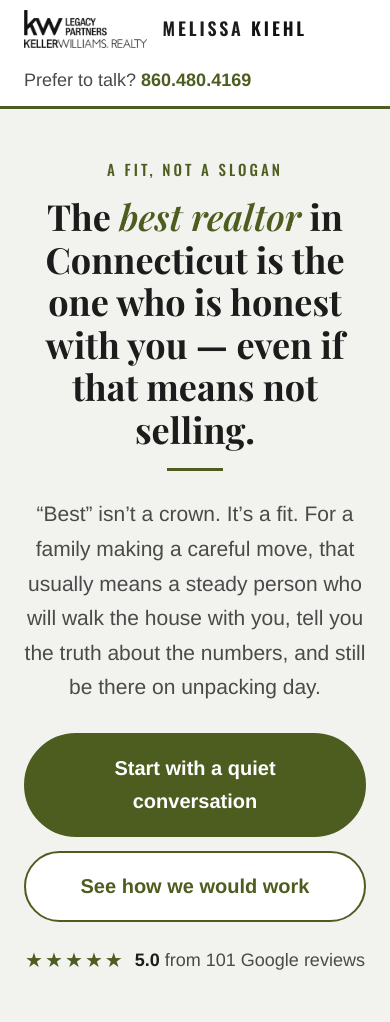
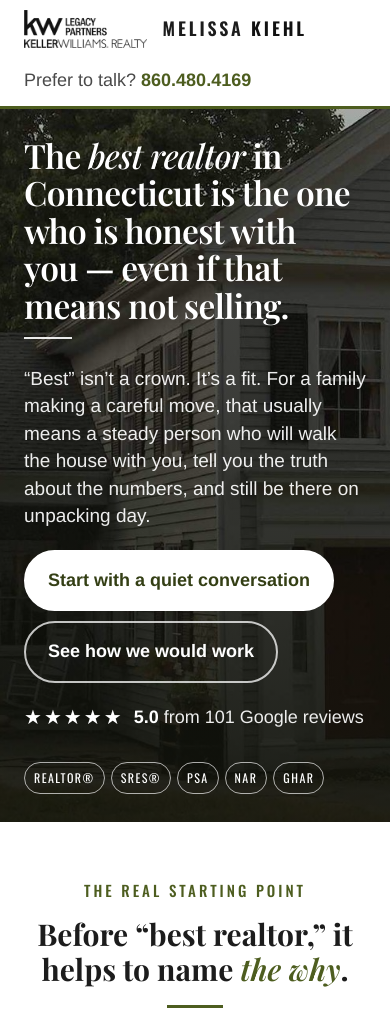
Before and after one commit to melissakiehl/senior-pages, a plain HTML site: page public/best-realtor-connecticut/index.html in a window 390 px wide. Shown: the top 1022 px of the page. Drawn offline with Linux system fonts and the light colour scheme.

Commit message:
Remove hero kickers, swap designation badges, and elevate the best-realtor hero.
Drop the small eyebrow above the main headline on every page, including the thank-you page, so the headline sits cleanly. Replace the KW Legacy Partners designation bubble with NAR and GHAR text badges, and keep Keller Williams Legacy Partners in the footer. Redesign the best-realtor Connecticut hero as a full-bleed photograph of the existing Simsbury house, with a larger serif headline, a refined reviews-and-credentials row, and soft CTAs.

```diff
--- a/public/best-realtor-connecticut/index.html
+++ b/public/best-realtor-connecticut/index.html
@@ -29,7 +29,7 @@
 
 <link rel="preload" href="fonts/playfair.woff" as="font" type="font/woff" crossorigin>
 <link rel="preload" href="fonts/arimo.woff" as="font" type="font/woff" crossorigin>
-<link rel="preload" href="images/melissa-living-room-conversation.jpg" as="image">
+<link rel="preload" href="images/ct-house-band.jpg" as="image">
 
 <script type="application/ld+json">
 {
@@ -141,20 +141,30 @@ section{padding:84px 0}
 .head-call{font-size:18px;color:var(--muted);margin:0}
 .head-call a{font-weight:700;color:var(--accent);text-decoration:none;white-space:nowrap}
 
-/* CENTERED HERO OVER A SAGE BAND + PHOTO CARD */
-.hero{background:var(--sage);padding:72px 0 0;text-align:center;border-bottom:0}
-.hero h1{max-width:18em;margin-left:auto;margin-right:auto}
-.hero .lead{margin-bottom:0}
-.badge{display:inline-flex;align-items:center;gap:10px;margin-top:22px;font-size:18px;color:var(--muted);text-decoration:none;justify-content:center}
-.badge .stars{color:var(--accent);letter-spacing:2px;font-size:20px}
-.badge strong{color:var(--ink)}
-.hero-card-wrap{margin-top:48px;display:flex;justify-content:center;position:relative}
-.hero-card{background:#fff;padding:16px 16px 28px;box-shadow:0 22px 50px rgba(44,53,20,.14);width:min(380px,86vw);position:relative;top:48px}
-.hero-card img{width:100%;aspect-ratio:4/5;object-fit:cover;object-position:center 15%}
-.hero-card p{margin:14px 0 0;font-family:var(--label);letter-spacing:.12em;text-transform:uppercase;font-size:14px;color:var(--pine)}
+/* FULL-BLEED PHOTO HERO: Simsbury house, subtle overlay, large serif type */
+.hero{position:relative;isolation:isolate;min-height:min(calc(100vh - 84px),820px);display:flex;align-items:flex-end;padding:0;color:#fff;background:#1a1c14;overflow:hidden}
+.hero-bg{position:absolute;inset:0;z-index:0}
+.hero-bg img{width:100%;height:100%;object-fit:cover;object-position:center 58%;display:block}
+.hero::after{content:"";position:absolute;inset:0;z-index:1;background:linear-gradient(180deg,rgba(20,22,14,.28) 0%,rgba(20,22,14,.42) 38%,rgba(20,22,14,.82) 100%)}
+.hero .wrap{position:relative;z-index:2;width:100%;padding:80px 24px 64px;text-align:left}
+.hero h1{color:#fff;font-size:clamp(40px,5.8vw,70px);line-height:1.12;font-weight:600;letter-spacing:-.02em;max-width:12.5em;margin:0 0 24px;text-wrap:balance}
+.hero h1 em{color:#fff;font-style:italic;font-weight:500}
+.hero .rule{background:#fff;margin:0 0 26px;width:48px;height:2px;opacity:.9}
+.hero .lead{color:rgba(255,255,255,.92);font-size:clamp(20px,2.05vw,24px);line-height:1.55;max-width:30em;margin:0}
+.hero .cta-row{justify-content:flex-start;margin-top:32px;gap:16px}
+.hero .btn-solid{background:#fff;color:var(--pine-deep);border-color:#fff}
+.hero .btn-solid:hover{background:transparent;color:#fff;border-color:#fff}
+.hero .btn-ghost-light{background:transparent;color:#fff;border:2px solid rgba(255,255,255,.75)}
+.hero .btn-ghost-light:hover{background:rgba(255,255,255,.14);color:#fff;border-color:#fff}
+.hero-trust{display:flex;flex-wrap:wrap;align-items:center;gap:16px 28px;margin-top:36px}
+.badge{display:inline-flex;align-items:center;gap:10px;margin:0;font-size:18px;color:rgba(255,255,255,.92);text-decoration:none}
+.badge .stars{color:#fff;letter-spacing:2px;font-size:20px}
+.badge strong{color:#fff}
+.hero-creds{display:flex;flex-wrap:wrap;gap:8px;margin:0;padding:0;list-style:none}
+.hero .hero-creds li{font-family:var(--label);letter-spacing:.12em;font-size:13px;text-transform:uppercase;color:#fff;border:1px solid rgba(255,255,255,.65);background:transparent;border-radius:999px;padding:7px 13px}
 
 /* Why as typographic pull-quotes */
-.why{padding-top:120px}
+.why{padding-top:72px}
 .why-grid{display:grid;grid-template-columns:1fr 1fr;gap:48px 56px;margin-top:20px;text-align:left}
 .why-item h3{font-size:clamp(26px,3vw,34px);font-style:italic;font-weight:600;color:var(--pine);margin-bottom:10px}
 .why-item p{margin:0;color:var(--muted);font-size:20px}
@@ -180,12 +190,10 @@ section{padding:84px 0}
 .note-box{margin-top:36px;background:#fff;border-left:6px solid var(--pine);padding:24px 28px;text-align:left}
 .note-box p{margin:0}
 
-/* Full-width house band */
-.band{position:relative;min-height:340px;display:flex;align-items:center;color:#fff;padding:0;overflow:hidden}
-.band img{position:absolute;inset:0;width:100%;height:100%;object-fit:cover;object-position:center 60%}
-.band::after{content:"";position:absolute;inset:0;background:linear-gradient(90deg,rgba(44,53,20,.88) 0%,rgba(44,53,20,.7) 55%,rgba(44,53,20,.4) 100%)}
-.band .wrap{position:relative;z-index:1;width:100%;padding-top:72px;padding-bottom:72px}
-.band p{font-family:var(--serif);font-size:clamp(28px,3.4vw,40px);line-height:1.25;max-width:18em;margin:0;color:#fff;text-align:left}
+/* Typographic quote band (house photo now lives in the hero) */
+.band{background:var(--pine-deep);color:#fff;padding:72px 0}
+.band .wrap{width:100%}
+.band p{font-family:var(--serif);font-size:clamp(28px,3.4vw,40px);line-height:1.35;max-width:18em;margin:0;color:#fff;text-align:left}
 .band p em{color:#eef0e7;font-style:italic}
 
 /* Reviews: three stacked, full width, forest left bar */
@@ -195,7 +203,7 @@ section{padding:84px 0}
 .review figcaption{font-size:17px;color:var(--muted)}
 .review figcaption strong{color:var(--ink);display:block;font-size:18px}
 
-/* About: text only (portrait already in hero), with a living-room inset on the side */
+/* About: text with Melissa greeting clients at a Connecticut colonial */
 .about-grid{display:grid;grid-template-columns:1.1fr .9fr;gap:48px;align-items:center;text-align:left}
 .about-grid img{width:100%;aspect-ratio:3/2;object-fit:cover}
 .creds{display:flex;flex-wrap:wrap;gap:10px;margin:20px 0 6px;padding:0;list-style:none;justify-content:flex-start}
@@ -239,13 +247,22 @@ section{padding:84px 0}
 @media (max-width:900px){
   .why-grid,.steps,.options,.about-grid,.foot-grid{grid-template-columns:1fr;gap:28px}
   .step,.step:nth-child(odd),.step:nth-child(even){border-right:0;padding-left:0;padding-right:0;grid-template-columns:64px 1fr}
-  .hero-card{top:32px}
-  .why{padding-top:96px}
+  .hero{min-height:min(calc(100vh - 84px),700px)}
+  .hero .wrap{padding:56px 24px 48px}
+  .why{padding-top:64px}
 }
 @media (max-width:640px){
   body{font-size:19px}
   section,.form-band{padding:60px 0}
-  .hero{padding-top:48px}
+  .hero{min-height:0}
+  .hero .wrap{padding:28px 24px 22px}
+  .hero h1{font-size:clamp(32px,8.6vw,42px);margin-bottom:12px}
+  .hero .lead{font-size:19px;line-height:1.45}
+  .hero .cta-row{flex-direction:column;align-items:flex-start;margin-top:20px;gap:10px}
+  .hero .cta-row .btn{width:auto;max-width:100%;min-height:52px;padding:14px 22px;font-size:18px}
+  .hero-trust{margin-top:18px;gap:8px 10px}
+  .hero .hero-creds{gap:6px}
+  .hero .hero-creds li{font-size:12px;padding:5px 9px}
   .lead{font-size:21px}
   .head-call{width:100%}
   .brand img{height:38px}
@@ -255,12 +272,11 @@ section{padding:84px 0}
   .row-3 .field:first-child{grid-column:1 / -1}
   .cta-row{flex-direction:column}
   .cta-row .btn{width:100%}
+  .why{padding-top:56px}
 }
 @media print{.site-head,.lead-form,.band{display:none}}
 .form-status a{color:inherit;font-weight:700}
 :focus-visible{box-shadow:0 0 0 3px #fff}
-/* photos of Melissa replace the old portrait styling */
-.hero-card img{object-position:center 12%}
 </style>
 </head>
 <body>
@@ -278,25 +294,26 @@ section{padding:84px 0}
 
 <main id="main">
 
-<section class="hero" id="top">
+<section class="hero" id="top" aria-labelledby="hero-h">
+  <div class="hero-bg">
+    <img src="images/ct-house-band.jpg" width="2000" height="900" alt="A white historic house with a red door and black shutters in Simsbury, Connecticut" fetchpriority="high">
+  </div>
   <div class="wrap">
-    <p class="eyebrow">A fit, not a slogan</p>
-    <h1>The <em>best realtor</em> in Connecticut is the one who is honest with you — even if that means not selling.</h1>
+    <h1 id="hero-h">The <em>best realtor</em> in Connecticut is the one who is honest with you — even if that means not selling.</h1>
     <hr class="rule">
     <p class="lead">“Best” isn’t a crown. It’s a fit. For a family making a careful move, that usually means a steady person who will walk the house with you, tell you the truth about the numbers, and still be there on unpacking day.</p>
     <div class="cta-row">
       <a class="btn btn-solid" href="#talk">Start with a quiet conversation</a>
-      <a class="btn btn-ghost" href="#how">See how we would work</a>
+      <a class="btn btn-ghost-light" href="#how">See how we would work</a>
     </div>
-    <a class="badge" href="https://reviewmk.com/" target="_blank" rel="noopener">
-      <span class="stars" aria-hidden="true">★★★★★</span>
-      <span><strong>5.0</strong> from 101 Google reviews</span>
-    </a>
-    <div class="hero-card-wrap">
-      <figure class="hero-card">
-        <img src="images/melissa-living-room-conversation.jpg" width="864" height="1152" alt="Melissa Kiehl talking through next steps with a client in a living room" fetchpriority="high">
-        <p>Melissa Kiehl, REALTOR®, SRES®</p>
-      </figure>
+    <div class="hero-trust">
+      <a class="badge" href="https://reviewmk.com/" target="_blank" rel="noopener">
+        <span class="stars" aria-hidden="true">★★★★★</span>
+        <span><strong>5.0</strong> from 101 Google reviews</span>
+      </a>
+      <ul class="creds hero-creds" aria-label="Designations">
+        <li>REALTOR®</li><li>SRES®</li><li>PSA</li><li aria-label="National Association of REALTORS®" title="National Association of REALTORS®">NAR</li><li aria-label="Greater Hartford Association of REALTORS®" title="Greater Hartford Association of REALTORS®">GHAR</li>
+      </ul>
     </div>
   </div>
 </section>
@@ -355,8 +372,7 @@ section{padding:84px 0}
   </div>
 </section>
 
-<div class="band" role="img" aria-label="A white historic house with a red door and black shutters in Simsbury, Connecticut">
-  <img src="images/ct-house-band.jpg" width="2000" height="900" alt="" loading="lazy">
+<div class="band">
   <div class="wrap"><p>The best help is often quiet: a clear plan, a true number, and <em>someone who stays through the last box</em>.</p></div>
 </div>
 
@@ -395,7 +411,7 @@ section{padding:84px 0}
       <p>I’m a REALTOR® with Keller Williams Legacy Partners, based in West Hartford and working with families across Connecticut. Much of that work comes through referrals, which is how I’d like it to stay.</p>
       <p>I hold the Seniors Real Estate Specialist® (SRES®) and PSA designations. The heart of it is simpler: I try to tell the truth, keep everyone informed, and personally coordinate the outreach, the auction or cleanout, and the unpacking at the new place.</p>
       <ul class="creds" aria-label="Designations">
-        <li>REALTOR®</li><li>SRES®</li><li>PSA</li><li>KW Legacy Partners</li>
+        <li>REALTOR®</li><li>SRES®</li><li>PSA</li><li aria-label="National Association of REALTORS®" title="National Association of REALTORS®">NAR</li><li aria-label="Greater Hartford Association of REALTORS®" title="Greater Hartford Association of REALTORS®">GHAR</li>
       </ul>
     </div>
     <img src="images/melissa-colonial-front-door.jpg" width="1024" height="768" alt="Melissa Kiehl greeting a couple at the front door of a white Connecticut colonial" loading="lazy">
```
Also changed, not shown: public/aging-in-place-connecticut/index.html (+1 -3 lines), public/downsizing-checklist-connecticut/index.html (+1 -2 lines), public/downsizing-realtor-connecticut/index.html (+1 -2 lines), public/downsizing-realtor-connecticut/thank-you/index.html (+0 -1 lines), public/estate-cleanout-services-connecticut/index.html (+1 -2 lines), public/how-to-downsize-elderly-parents-connecticut/index.html (+1 -3 lines), public/reverse-mortgage-connecticut/index.html (+1 -2 lines), public/senior-relocation-connecticut/index.html (+1 -3 lines), public/top-realtor-connecticut/index.html (+1 -3 lines), public/what-to-do-with-stuff-when-downsizing-connecticut/index.html (+1 -2 lines).
